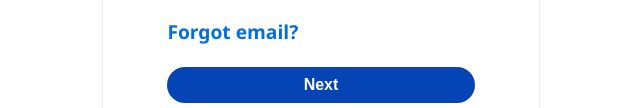
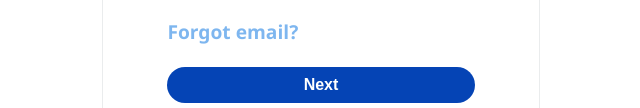
Before and after one commit to Emmaobi7/Emmaobi7.github.io, a plain HTML site: page index.html in a window 1280 px wide. In both pictures the pointer is over the link "Forgot email?". Shown: the part 332-440 px from the top of the page, without its empty margins (319-959 px from the left). Drawn offline with Linux system fonts and the light colour scheme.

Commit message:
fixed some hover effects

```diff
--- a/style.css
+++ b/style.css
@@ -45,6 +45,9 @@ a {
     text-decoration: none;
 }
 
+a:hover {
+    opacity: 0.5;
+}
 
 
 
```
